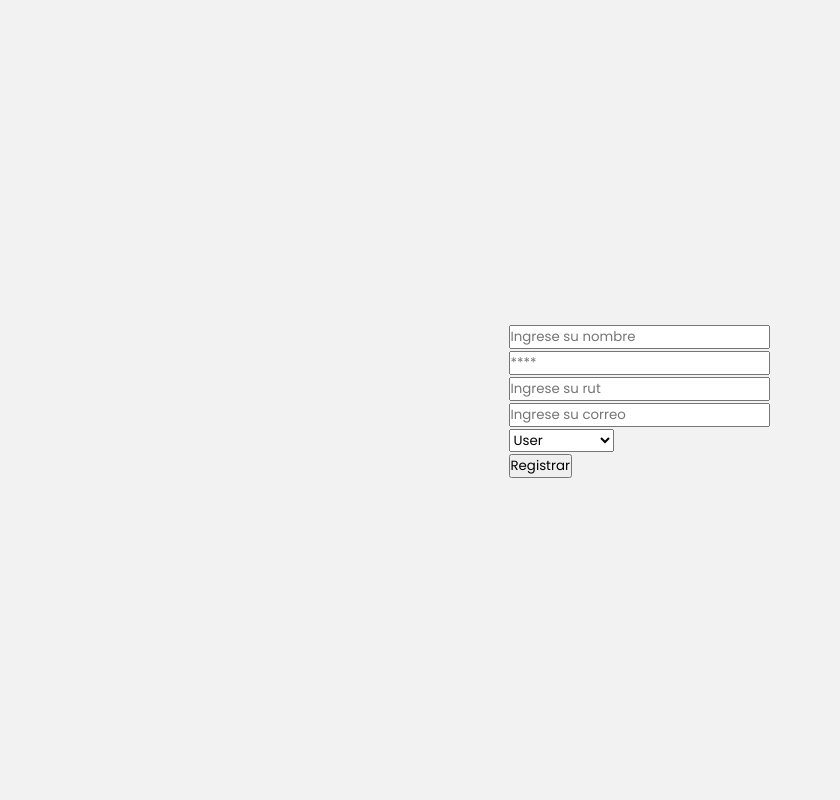
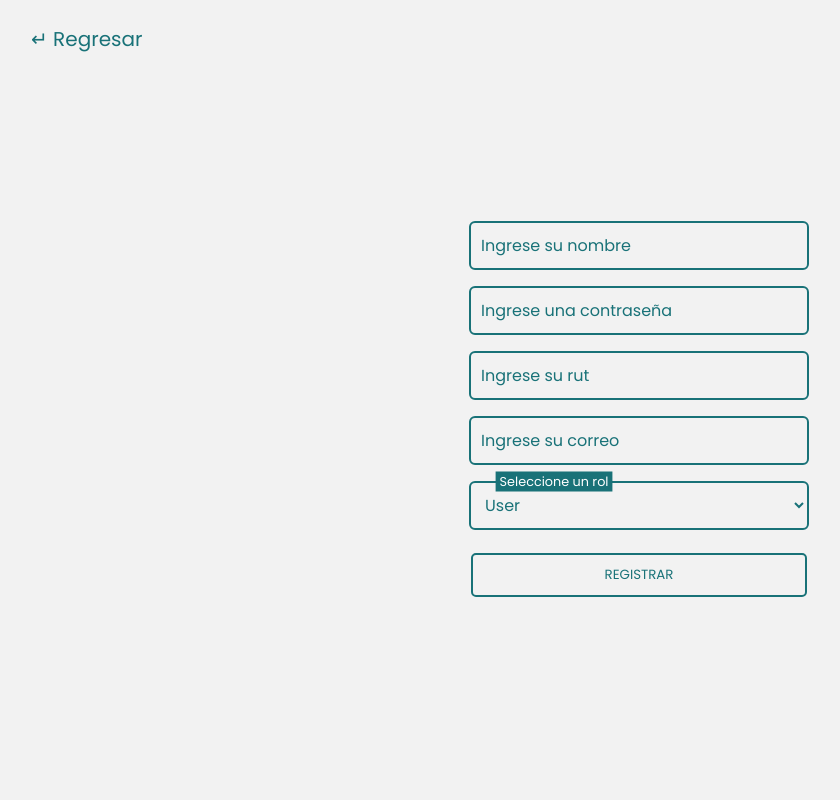
Before and after one commit to paulcitronico/proyecto_Komclima, a Flask app: page /register in a window 1280 px wide. Shown: the whole page, without its empty margins (1-841 px from the left). Run offline with Flask 2, Linux system fonts and the light colour scheme; the visitor is signed in with stand-in values (Sample User, id 1); data comes from the database, SQL or seed files in the repository; some libraries are stand-ins or nearby versions.

Commit message:
Vista Registro

```diff
--- a/models/Forms/SignUpForm.py
+++ b/models/Forms/SignUpForm.py
@@ -7,5 +7,4 @@ class SignUpForm(FlaskForm):
     password = PasswordField("password", validators=[DataRequired()])
     rut = StringField("Rut", validators=[DataRequired()])
     email = EmailField("email", validators=[DataRequired()])
-    type_user = SelectField("Tipo de usuario", validators=[DataRequired()], choices=["User","admin","Superadmin"])
-    submit = SubmitField("Registrar")
+    type_user = SelectField("user_rol", validators=[DataRequired()], choices=["User","admin","Superadmin"])
--- a/static/css/base.css
+++ b/static/css/base.css
@@ -79,7 +79,7 @@ nav ul li a:hover {
     margin-bottom: 20px;
 }
 
-.modal-content .btn {
+.modal-content .btn, .btn-p {
     margin-top: 15px;
     width: 100%;
     display: inline-flex;
@@ -97,17 +97,17 @@ nav ul li a:hover {
     overflow: hidden;
 }
 
-.modal-content button:hover {
+.modal-content button:hover, .btn-p:hover {
     color: #fff;
 }
 
-.modal-content .btn span {
+.modal-content .btn span, .btn-p span {
     position: relative;
     z-index: 2;
     transition: .8s ease all;
 }
 
-.modal-content .btn.one::after {
+.modal-content .btn.one::after, .btn-p.one::after {
     content: "";
     width: 100%;
     height: 100%;
@@ -119,7 +119,7 @@ nav ul li a:hover {
     transition: .5s ease-in-out all;
 }
 
-.modal-content .btn.one:hover::after {
+.modal-content .btn.one:hover::after, .btn-p.one:hover::after {
     top: 0;
 }
 
@@ -169,3 +169,40 @@ nav ul li a:hover {
     text-decoration: none;
     cursor: pointer;
 }
+
+.input-group {
+    position: relative;
+    margin-top: 20px;
+    margin-bottom: 10px;
+}
+
+.input {
+    padding: 10px;
+    border: none;
+    border-radius: 4px;
+    font: inherit;
+    background-color: transparent;
+    outline: 2px solid var(--bg-navbar);
+    width: 100%;
+    color: var(--bg-navbar);
+}
+
+.input-label {
+    position: absolute;
+    top: 0;
+    left: 0;
+    transform: translate(10px,10px);
+    transition: transform .25s;
+    color: var(--bg-navbar);
+}
+
+.input:focus+.input-label, .input:valid+.input-label {
+    transform: translate(10px,-14px) scale(.8);
+    padding-inline: 5px;
+    background-color: var(--bg-navbar);
+    color: #fff;
+}
+
+.input:is(:focus, :valid) {
+    outline-color: var(--bg-navbar);
+}
--- a/static/css/register.css
+++ b/static/css/register.css
@@ -0,0 +1,17 @@
+.back {
+    font-size: 20px;
+    position: absolute;
+    z-index: 4;
+    left: 2.5%;
+    top: 3%;
+}
+
+.back a {
+    color: var(--bg-navbar);
+    text-decoration: none;
+}
+
+.back a:hover {
+    color: var(--bg-navbar);
+    text-decoration: underline;
+}
--- a/templates/register.html
+++ b/templates/register.html
@@ -3,6 +3,9 @@
 {% block title %}Registrar{% endblock %}
 
 {% block content %}
+
+    <span class="back"><a href="/">&crarr; Regresar</a></span>
+
     <section class="container">
         {% with messages = get_flashed_messages() %}
         {% if messages %}
@@ -13,22 +16,29 @@
         {% endwith %}
         <form action="/register" method="post">
             {{ form.hidden_tag() }}
-            <div class="formItem">
-                {{ form.name(placeholder="Ingrese su nombre") }}
+            <div class="input-group">
+                {{ form.name(class="input") }}
+                <label for="name" class="input-label">Ingrese su nombre</label>
             </div>
-            <div class="formItem">
-                {{ form.password(placeholder="****") }}
+            <div class="input-group">
+                {{ form.password(class="input") }}
+                <label for="password" class="input-label">Ingrese una contraseña</label>
             </div>
-            <div class="formItem">
-                {{ form.rut(placeholder="Ingrese su rut") }}
+            <div class="input-group">
+                {{ form.rut(class="input") }}
+                <label for="Rut" class="input-label">Ingrese su rut</label>
             </div>
-            <div class="formItem">
-                {{ form.email(placeholder="Ingrese su correo") }}
+            <div class="input-group">
+                {{ form.email(class="input") }}
+                <label for="email" class="input-label">Ingrese su correo</label>
             </div>
-            <div class="formItem">
-                {{ form.type_user }}
+            <div class="input-group">
+                {{ form.type_user(class="input") }}
+                <label for="user_rol" class="input-label">Seleccione un rol</label>
             </div>
-            {{ form.submit() }}
+            <button type="submit" class="btn-p one">
+                <span>Registrar</span>
+            </button>
         </form>
     </section>
 {% endblock %}
```
Also changed, not shown: static/css/account.css (+0 -38 lines).
